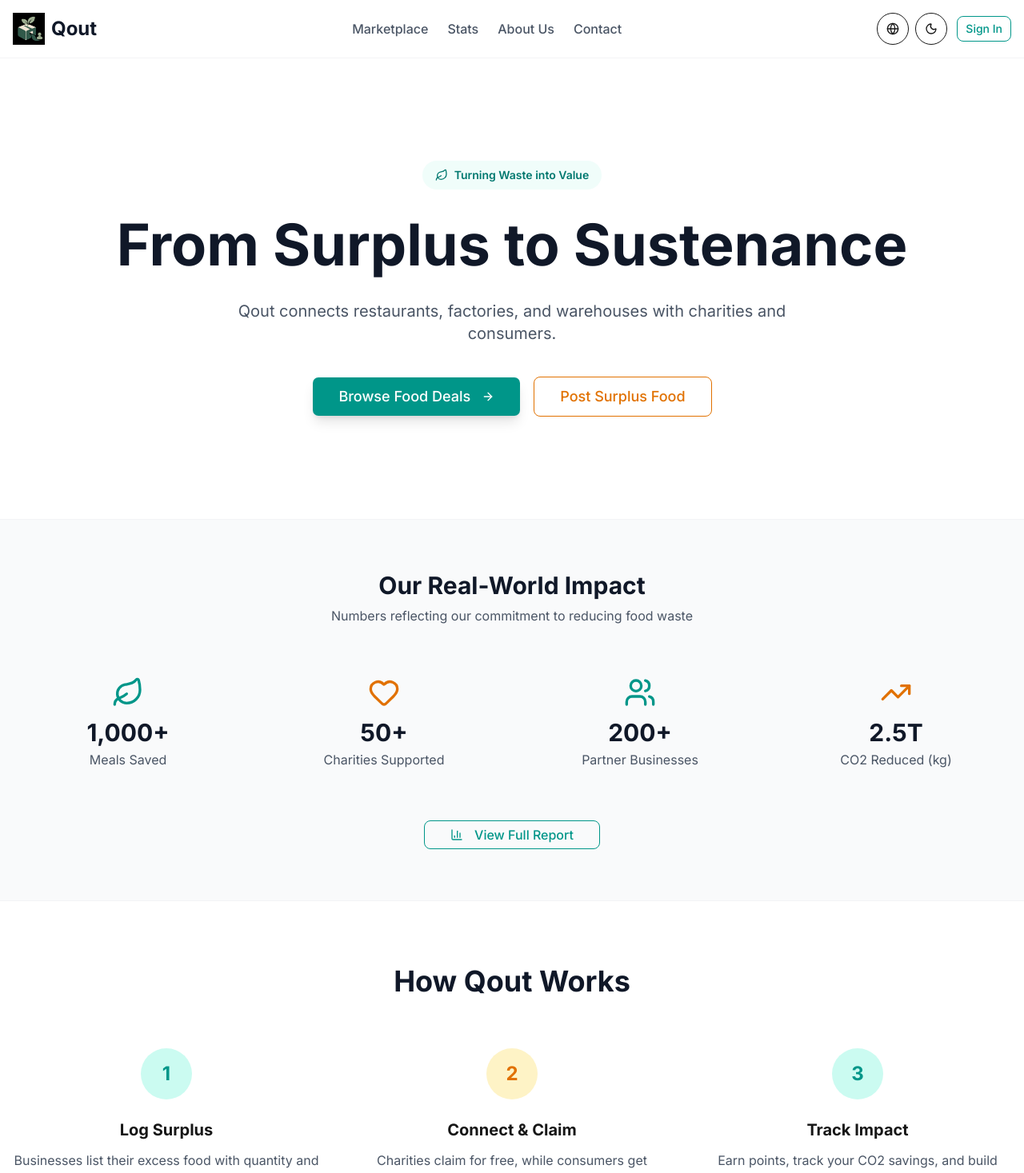
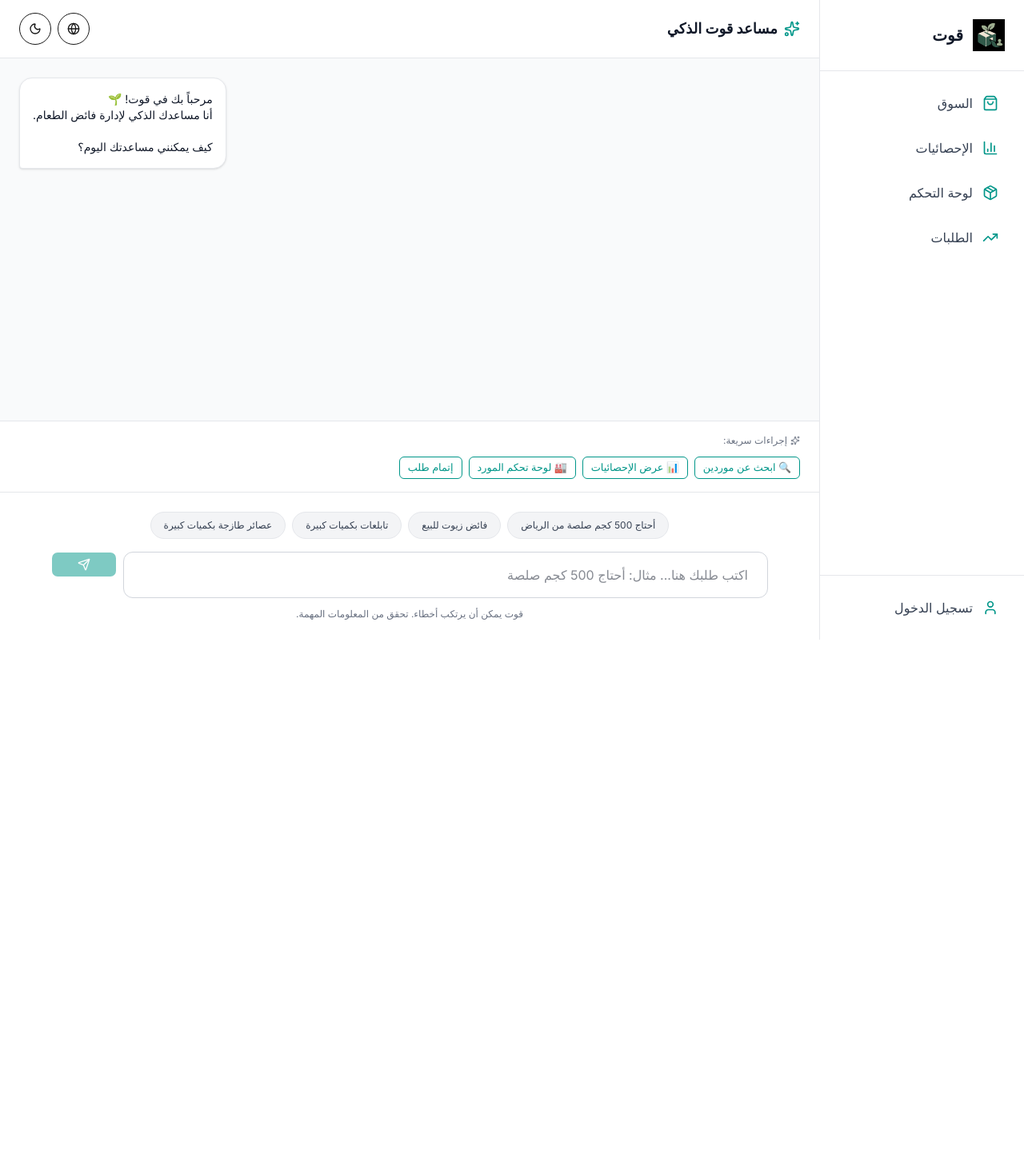
Before and after one commit to althubaitilayan-collab/qoutlog-v2, a Next.js app: page / in a window 1280 px wide. Shown: the top 1467 px of the page at 80% size. After the commit the page ends 800 px from the top, so only its background shows below. Built offline with nearby package versions, Linux system fonts and the light colour scheme.

Commit message:
Redesign: AI Assistant as main hub with sidebar navigation

```diff
--- a/app/page.tsx
+++ b/app/page.tsx
@@ -5,167 +5,251 @@ import { LanguageThemeSwitcher } from "./components/LanguageThemeSwitcher";
 import Link from "next/link";
 import Image from "next/image";
 import { Button } from "./components/ui/button";
-import { Leaf, Heart, Users, TrendingUp, ArrowRight, BarChart3 } from "lucide-react";
+import { Leaf, BarChart3, Package, MessageCircle, Settings, TrendingUp, Sparkles, Send, Bot, ArrowLeft, ShoppingBag, User } from "lucide-react";
+import { useState } from "react";
+
+interface Message {
+  id: number;
+  text: string;
+  isUser: boolean;
+  action?: {
+    label: string;
+    href: string;
+  };
+}
+
+const quickActions = [
+  { label: "🔍 ابحث عن موردين", href: "/marketplace", icon: "search" },
+  { label: "📊 عرض الإحصائيات", href: "/stats", icon: "stats" },
+  { label: "🏭 لوحة تحكم المورد", href: "/supplier/dashboard", icon: "dashboard" },
+  { label: " إتمام طلب", href: "/checkout", icon: "checkout" },
+];
+
+const exampleQueries = [
+  "أحتاج 500 كجم صلصة من الرياض",
+  "فائض زيوت للبيع",
+  "تابلعات بكميات كبيرة",
+  "عصائر طازجة بكميات كبيرة",
+];
 
 export default function Home() {
   const { t, language } = useLanguage();
+  const [messages, setMessages] = useState<Message[]>([
+    {
+      id: 1,
+      text: "مرحباً بك في قوت! 🌱\nأنا مساعدك الذكي لإدارة فائض الطعام.\n\nكيف يمكنني مساعدتك اليوم؟",
+      isUser: false,
+    },
+  ]);
+  const [input, setInput] = useState("");
+  const [isTyping, setIsTyping] = useState(false);
+
+  const handleSend = async (text: string) => {
+    if (!text.trim()) return;
+
+    const userMessage: Message = {
+      id: Date.now(),
+      text: text,
+      isUser: true,
+    };
+
+    setMessages((prev) => [...prev, userMessage]);
+    setInput("");
+    setIsTyping(true);
+
+    // Simulate AI response with smart routing
+    setTimeout(() => {
+      let aiResponse: Message;
+
+      if (text.includes("إحصائ") || text.includes("stats") || text.includes("أرقام")) {
+        aiResponse = {
+          id: Date.now() + 1,
+          text: " إليك إحصائيات منصة قوت:\n\n• 40+ منشأة مسجلة\n• 120 طن فائض غذائي\n• 85% معدل المطابقة\n• 3 مدن مغطاة\n\nهل تريد عرض التفاصيل الكاملة؟",
+          isUser: false,
+          action: { label: "عرض الإحصائيات الكاملة", href: "/stats" },
+        };
+      } else if (text.includes("سوق") || text.includes("marketplace") || text.includes("بحث") || text.includes("مورد")) {
+        aiResponse = {
+          id: Date.now() + 1,
+          text: "🔍 جاري البحث عن الموردين المناسبين...\n\nوجدت 3 نتائج مطابقة لطلبك:\n\n1. مصنع الذهب - صلصة ناكيبا (2000 كجم)\n2. معمل النخيل - فائض زيوت (800 كجم)\n3. مستودع الأمين - تابلعات (5000 كجم)\n\nهل تريد عرض السوق الكامل؟",
+          isUser: false,
+          action: { label: "فتح السوق", href: "/marketplace" },
+        };
+      } else if (text.includes("لوحة") || text.includes("dashboard") || text.includes("تحكم")) {
+        aiResponse = {
+          id: Date.now() + 1,
+          text: "🏭 مرحباً بك في لوحة التحكم!\n\nلديك:\n• 12 منتج نشط\n• 5 طلبات قيد الانتظار\n• 28 صفقة مكتملة\n• 3 رسائل جديدة\n\nهل تريد الدخول للوحة التحكم؟",
+          isUser: false,
+          action: { label: "دخول لوحة التحكم", href: "/supplier/dashboard" },
+        };
+      } else if (text.includes("دفع") || text.includes("checkout") || text.includes("طلب")) {
+        aiResponse = {
+          id: Date.now() + 1,
+          text: "💳 ملخص طلبك:\n\n• قيمة المنتجات: 9,000 ر.س\n• رسوم التوصيل: 350 ر.س\n• رسوم الخدمة: 270 ر.س\n• الإجمالي: 9,620 ر.س\n\nهل تريد إتمام الدفع؟",
+          isUser: false,
+          action: { label: "إتمام الطلب", href: "/checkout" },
+        };
+      } else {
+        aiResponse = {
+          id: Date.now() + 1,
+          text: `فهمت طلبك: "${text}"\n\nيمكنني مساعدتك في:\n البحث عن موردين\n📊 عرض الإحصائيات\n🏭 إدارة لوحة التحكم\n💳 إتمام الطلبات\n\nما الذي تريد فعله؟`,
+          isUser: false,
+        };
+      }
+
+      setMessages((prev) => [...prev, aiResponse]);
+      setIsTyping(false);
+    }, 1200);
+  };
 
   return (
-    <div className="min-h-screen bg-white dark:bg-gray-900 flex flex-col transition-colors duration-300">
-      {/* Navigation Header */}
-      <header className="w-full bg-white dark:bg-gray-800 border-b border-gray-100 dark:border-gray-700 sticky top-0 z-40 transition-colors duration-300">
-        <div className="max-w-7xl mx-auto px-4 py-4 flex justify-between items-center">
-          <div className="flex items-center gap-2">
+    <div className="min-h-screen bg-gray-50 dark:bg-gray-950 flex" dir="rtl">
+      {/* Sidebar Navigation */}
+      <aside className="w-64 bg-white dark:bg-gray-900 border-l border-gray-200 dark:border-gray-800 flex flex-col fixed h-full">
+        {/* Logo */}
+        <div className="p-6 border-b border-gray-200 dark:border-gray-800">
+          <Link href="/" className="flex items-center gap-3">
             <Image src="/logo.png" alt="Qout Logo" width={40} height={40} className="object-contain" />
-            <span className="text-2xl font-bold text-gray-900 dark:text-white">{t("brand.name")}</span>
+            <span className="text-xl font-bold text-gray-900 dark:text-white">قوت</span>
+          </Link>
         </div>
 
-          <nav className="hidden md:flex gap-6 items-center">
-            <Link href="/marketplace" className="text-gray-600 dark:text-gray-300 hover:text-teal-600 font-medium transition-colors">
-              {t("nav.marketplace")}
+        {/* Navigation */}
+        <nav className="flex-1 p-4 space-y-2">
+          <Link href="/marketplace" className="flex items-center gap-3 px-4 py-3 rounded-lg hover:bg-gray-100 dark:hover:bg-gray-800 transition-colors">
+            <ShoppingBag className="w-5 h-5 text-teal-600" />
+            <span className="text-gray-700 dark:text-gray-300">السوق</span>
           </Link>
-            <Link href="/stats" className="text-gray-600 dark:text-gray-300 hover:text-teal-600 font-medium transition-colors">
-              {language === "ar" ? "الإحصائيات" : "Stats"}
+          <Link href="/stats" className="flex items-center gap-3 px-4 py-3 rounded-lg hover:bg-gray-100 dark:hover:bg-gray-800 transition-colors">
+            <BarChart3 className="w-5 h-5 text-teal-600" />
+            <span className="text-gray-700 dark:text-gray-300">الإحصائيات</span>
           </Link>
-            <Link href="/about" className="text-gray-600 dark:text-gray-300 hover:text-teal-600 font-medium transition-colors">
-              {t("nav.about")}
+          <Link href="/supplier/dashboard" className="flex items-center gap-3 px-4 py-3 rounded-lg hover:bg-gray-100 dark:hover:bg-gray-800 transition-colors">
+            <Package className="w-5 h-5 text-teal-600" />
+            <span className="text-gray-700 dark:text-gray-300">لوحة التحكم</span>
           </Link>
-            <Link href="/contact" className="text-gray-600 dark:text-gray-300 hover:text-teal-600 font-medium transition-colors">
-              {t("nav.contact")}
+          <Link href="/checkout" className="flex items-center gap-3 px-4 py-3 rounded-lg hover:bg-gray-100 dark:hover:bg-gray-800 transition-colors">
+            <TrendingUp className="w-5 h-5 text-teal-600" />
+            <span className="text-gray-700 dark:text-gray-300">الطلبات</span>
           </Link>
         </nav>
 
-          <div className="flex items-center gap-3">
-            {/* Language & Theme Switcher - Now inside header */}
+        {/* User Profile */}
+        <div className="p-4 border-t border-gray-200 dark:border-gray-800">
+          <Link href="/auth/signin" className="flex items-center gap-3 px-4 py-3 rounded-lg hover:bg-gray-100 dark:hover:bg-gray-800 transition-colors">
+            <User className="w-5 h-5 text-teal-600" />
+            <span className="text-gray-700 dark:text-gray-300">تسجيل الدخول</span>
+          </Link>
+        </div>
+      </aside>
+
+      {/* Main Content */}
+      <main className="flex-1 mr-64 flex flex-col">
+        {/* Top Bar */}
+        <header className="bg-white dark:bg-gray-900 border-b border-gray-200 dark:border-gray-800 px-6 py-4 flex justify-between items-center">
+          <div className="flex items-center gap-2">
+            <Sparkles className="w-5 h-5 text-teal-600" />
+            <h1 className="text-lg font-bold text-gray-900 dark:text-white">مساعد قوت الذكي</h1>
+          </div>
           <LanguageThemeSwitcher />
+        </header>
 
-            <Link href="/auth/signin">
-              <Button variant="outline" className="border-teal-600 text-teal-600 hover:bg-teal-50 dark:hover:bg-teal-900/20">
-                {t("nav.signIn")}
+        {/* Chat Area */}
+        <div className="flex-1 overflow-y-auto p-6 space-y-6">
+          {messages.map((msg) => (
+            <div key={msg.id} className={`flex ${msg.isUser ? "justify-start" : "justify-end"}`}>
+              <div className={`max-w-[70%] ${msg.isUser ? "order-2" : "order-1"}`}>
+                <div
+                  className={`p-4 rounded-2xl ${
+                    msg.isUser
+                      ? "bg-teal-600 text-white rounded-br-sm"
+                      : "bg-white dark:bg-gray-800 text-gray-900 dark:text-white border border-gray-200 dark:border-gray-700 rounded-bl-sm shadow-sm"
+                  }`}
+                >
+                  <p className="text-sm whitespace-pre-line">{msg.text}</p>
+                  {msg.action && (
+                    <Link href={msg.action.href} className="mt-3 inline-block">
+                      <Button className="bg-teal-600 hover:bg-teal-700 text-white text-sm">
+                        {msg.action.label} <ArrowLeft className="w-4 h-4 mr-1" />
                       </Button>
                     </Link>
+                  )}
                 </div>
               </div>
-      </header>
-
-      {/* Hero Section */}
-      <main className="flex-1">
-        <section className="max-w-7xl mx-auto px-4 py-20 md:py-32 text-center">
-          <div className="inline-flex items-center gap-2 bg-teal-50 dark:bg-teal-900/20 text-teal-700 dark:text-teal-300 px-4 py-2 rounded-full mb-6">
-            <Leaf className="w-4 h-4" />
-            <span className="text-sm font-semibold">{t("home.turningWaste")}</span>
+            </div>
+          ))}
+          {isTyping && (
+            <div className="flex justify-end">
+              <div className="bg-white dark:bg-gray-800 p-4 rounded-2xl rounded-bl-sm border border-gray-200 dark:border-gray-700 shadow-sm">
+                <div className="flex gap-1">
+                  <div className="w-2 h-2 bg-gray-400 rounded-full animate-bounce"></div>
+                  <div className="w-2 h-2 bg-gray-400 rounded-full animate-bounce" style={{ animationDelay: "0.2s" }}></div>
+                  <div className="w-2 h-2 bg-gray-400 rounded-full animate-bounce" style={{ animationDelay: "0.4s" }}></div>
+                </div>
+              </div>
+            </div>
+          )}
         </div>
 
-          <h1 className="text-5xl md:text-7xl font-bold text-gray-900 dark:text-white mb-6 leading-tight">
-            {t("home.title")}
-          </h1>
-
-          <p className="text-xl text-gray-600 dark:text-gray-300 max-w-3xl mx-auto mb-10">
-            {t("home.subtitle")}
+        {/* Quick Actions */}
+        {messages.length <= 1 && (
+          <div className="px-6 py-4 border-t border-gray-200 dark:border-gray-800 bg-white dark:bg-gray-900">
+            <p className="text-xs text-gray-500 mb-3 flex items-center gap-1">
+              <Sparkles className="w-3 h-3" /> إجراءات سريعة:
             </p>
-
-          <div className="flex flex-col sm:flex-row gap-4 justify-center">
-            <Link href="/marketplace">
-              <Button size="lg" className="bg-teal-600 hover:bg-teal-700 text-white px-8 py-6 text-lg shadow-lg hover:shadow-xl transition-all">
-                {t("home.browseDeals")} <ArrowRight className="ml-2 w-5 h-5" />
+            <div className="flex flex-wrap gap-2">
+              {quickActions.map((action, index) => (
+                <Link key={index} href={action.href}>
+                  <Button variant="outline" size="sm" className="border-teal-600 text-teal-600 hover:bg-teal-50 dark:hover:bg-teal-900/20">
+                    {action.label}
                   </Button>
                 </Link>
-            <Link href="/auth/signin">
-              <Button size="lg" variant="outline" className="border-amber-600 text-amber-600 hover:bg-amber-50 dark:hover:bg-amber-900/20 px-8 py-6 text-lg">
-                {t("home.postFood")}
+              ))}
+            </div>
+          </div>
+        )}
+
+        {/* Input Area */}
+        <div className="p-6 border-t border-gray-200 dark:border-gray-800 bg-white dark:bg-gray-900">
+          <div className="max-w-4xl mx-auto">
+            {/* Example Queries */}
+            {messages.length <= 1 && (
+              <div className="mb-4 flex flex-wrap gap-2 justify-center">
+                {exampleQueries.map((query, index) => (
+                  <button
+                    key={index}
+                    onClick={() => handleSend(query)}
+                    className="text-xs px-4 py-2 bg-gray-100 dark:bg-gray-800 text-gray-700 dark:text-gray-300 rounded-full hover:bg-teal-50 dark:hover:bg-teal-900/20 hover:text-teal-600 transition-colors border border-gray-200 dark:border-gray-700"
+                  >
+                    {query}
+                  </button>
+                ))}
+              </div>
+            )}
+
+            <div className="flex gap-2">
+              <input
+                type="text"
+                value={input}
+                onChange={(e) => setInput(e.target.value)}
+                onKeyDown={(e) => e.key === "Enter" && handleSend(input)}
+                placeholder="اكتب طلبك هنا... مثال: أحتاج 500 كجم صلصة"
+                className="flex-1 px-6 py-4 border border-gray-300 dark:border-gray-700 rounded-xl bg-white dark:bg-gray-800 text-gray-900 dark:text-white focus:ring-2 focus:ring-teal-500 focus:border-transparent text-base"
+              />
+              <Button
+                onClick={() => handleSend(input)}
+                disabled={!input.trim()}
+                className="bg-teal-600 hover:bg-teal-700 text-white px-8"
+              >
+                <Send className="w-5 h-5" />
               </Button>
-            </Link>
             </div>
-        </section>
-
-        {/* Stats Section */}
-        <section className="bg-gray-50 dark:bg-gray-800 py-16 border-y border-gray-100 dark:border-gray-700 transition-colors duration-300">
-          <div className="max-w-7xl mx-auto px-4">
-            <div className="text-center mb-10">
-              <h2 className="text-3xl font-bold text-gray-900 dark:text-white mb-2">
-                {language === "ar" ? "أثرنا على أرض الواقع" : "Our Real-World Impact"}
-              </h2>
-              <p className="text-gray-600 dark:text-gray-400">
-                {language === "ar" ? "أرقام تعكس التزامنا بتقليل الهدر الغذائي" : "Numbers reflecting our commitment to reducing food waste"}
+            <p className="text-xs text-gray-500 text-center mt-3">
+              قوت يمكن أن يرتكب أخطاء. تحقق من المعلومات المهمة.
             </p>
           </div>
-
-            <div className="grid grid-cols-1 md:grid-cols-4 gap-8 text-center">
-              <div className="p-6">
-                <Leaf className="w-10 h-10 text-teal-600 mx-auto mb-3" />
-                <h3 className="text-3xl font-bold text-gray-900 dark:text-white">1,000+</h3>
-                <p className="text-gray-600 dark:text-gray-300 mt-1">{t("stats.mealsSaved")}</p>
         </div>
-              <div className="p-6">
-                <Heart className="w-10 h-10 text-amber-600 mx-auto mb-3" />
-                <h3 className="text-3xl font-bold text-gray-900 dark:text-white">50+</h3>
-                <p className="text-gray-600 dark:text-gray-300 mt-1">{t("stats.charitiesSupported")}</p>
-              </div>
-              <div className="p-6">
-                <Users className="w-10 h-10 text-teal-600 mx-auto mb-3" />
-                <h3 className="text-3xl font-bold text-gray-900 dark:text-white">200+</h3>
-                <p className="text-gray-600 dark:text-gray-300 mt-1">{t("stats.partnerBusinesses")}</p>
-              </div>
-              <div className="p-6">
-                <TrendingUp className="w-10 h-10 text-amber-600 mx-auto mb-3" />
-                <h3 className="text-3xl font-bold text-gray-900 dark:text-white">2.5T</h3>
-                <p className="text-gray-600 dark:text-gray-300 mt-1">{t("stats.co2Reduced")}</p>
-              </div>
-            </div>
-
-            <div className="text-center mt-10">
-              <Link href="/stats">
-                <Button variant="outline" size="lg" className="border-teal-600 text-teal-600 hover:bg-teal-50 dark:hover:bg-teal-900/20 px-8 py-3 text-base">
-                  <BarChart3 className="w-5 h-5 mr-2" />
-                  {language === "ar" ? "عرض التقرير الكامل" : "View Full Report"}
-                </Button>
-              </Link>
-            </div>
-          </div>
-        </section>
-
-        {/* How It Works */}
-        <section className="max-w-7xl mx-auto px-4 py-20">
-          <h2 className="text-4xl font-bold text-center text-gray-900 dark:text-white mb-16">
-            {t("howItWorks.title")}
-          </h2>
-          <div className="grid grid-cols-1 md:grid-cols-3 gap-12">
-            <div className="text-center">
-              <div className="w-16 h-16 bg-teal-100 dark:bg-teal-900/30 rounded-full flex items-center justify-center mx-auto mb-6">
-                <span className="text-2xl font-bold text-teal-600">1</span>
-              </div>
-              <h3 className="text-xl font-bold mb-3 dark:text-white">{t("howItWorks.step1Title")}</h3>
-              <p className="text-gray-600 dark:text-gray-300">{t("howItWorks.step1Desc")}</p>
-            </div>
-            <div className="text-center">
-              <div className="w-16 h-16 bg-amber-100 dark:bg-amber-900/30 rounded-full flex items-center justify-center mx-auto mb-6">
-                <span className="text-2xl font-bold text-amber-600">2</span>
-              </div>
-              <h3 className="text-xl font-bold mb-3 dark:text-white">{t("howItWorks.step2Title")}</h3>
-              <p className="text-gray-600 dark:text-gray-300">{t("howItWorks.step2Desc")}</p>
-            </div>
-            <div className="text-center">
-              <div className="w-16 h-16 bg-teal-100 dark:bg-teal-900/30 rounded-full flex items-center justify-center mx-auto mb-6">
-                <span className="text-2xl font-bold text-teal-600">3</span>
-              </div>
-              <h3 className="text-xl font-bold mb-3 dark:text-white">{t("howItWorks.step3Title")}</h3>
-              <p className="text-gray-600 dark:text-gray-300">{t("howItWorks.step3Desc")}</p>
-            </div>
-          </div>
-        </section>
       </main>
-
-      {/* Footer */}
-      <footer className="bg-gray-900 dark:bg-black text-white py-12 transition-colors duration-300">
-        <div className="max-w-7xl mx-auto px-4 text-center">
-          <div className="flex items-center justify-center gap-2 mb-4">
-            <Image src="/logo.png" alt="Qout Logo" width={30} height={30} className="object-contain" />
-            <span className="text-xl font-bold">{t("brand.name")}</span>
-          </div>
-          <p className="text-gray-400 mb-6">{t("footer.tagline")}</p>
-          <p className="text-gray-500 text-sm">{t("footer.copyright")}</p>
-        </div>
-      </footer>
     </div>
   );
 }
```
Lines whose indentation alone changed are shown as unchanged.
